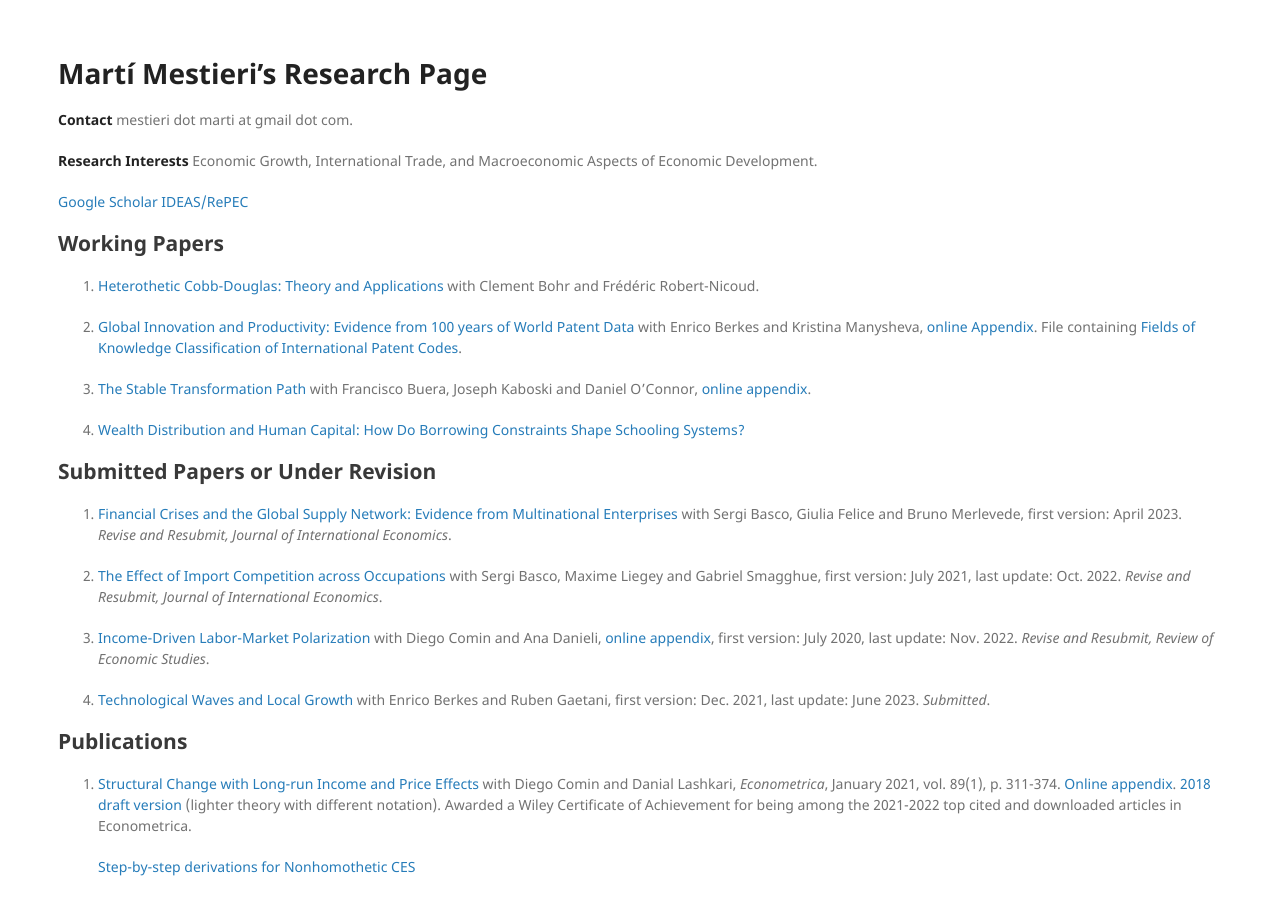
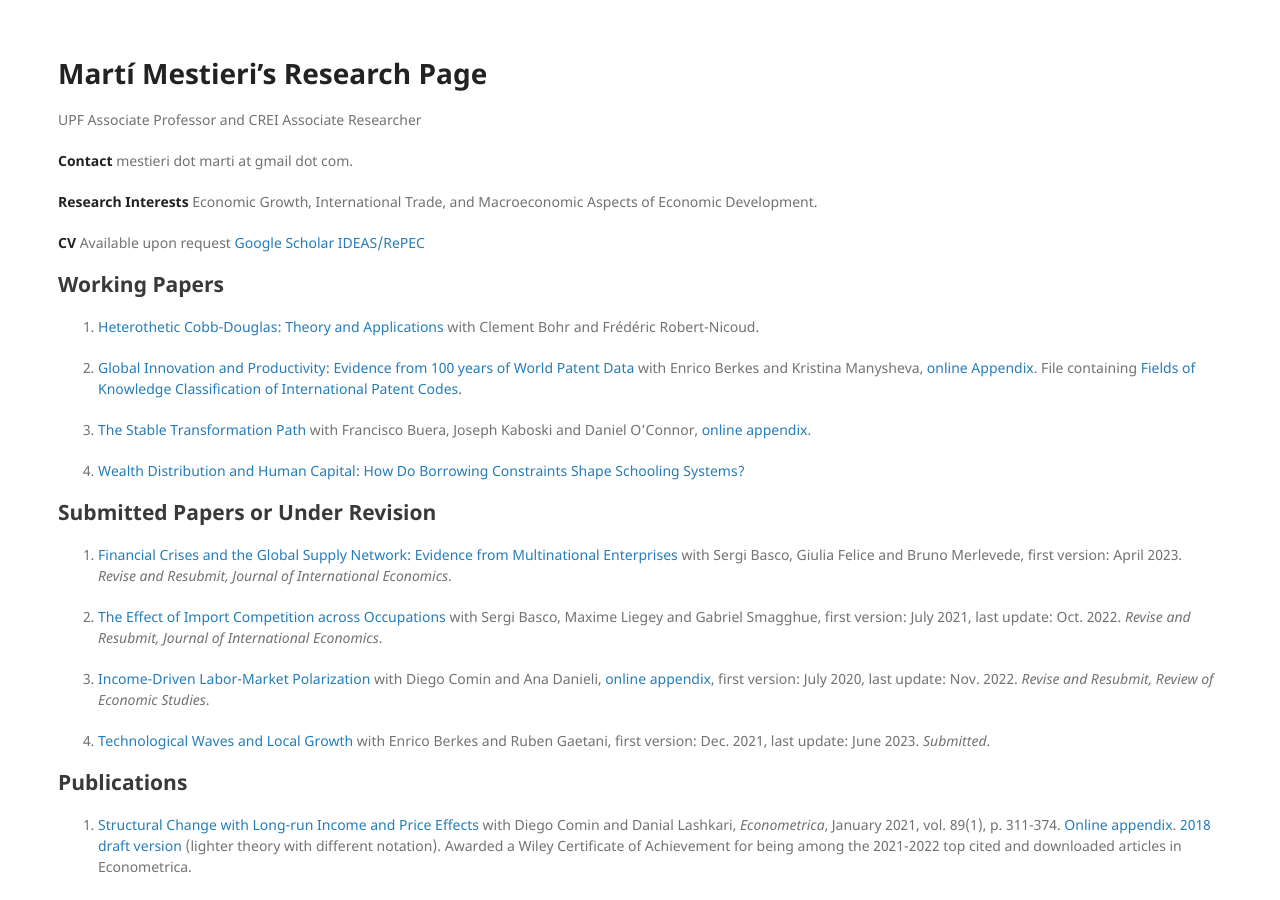
Before and after one commit to mestieri/mestieri.github.io, a Jekyll site: the page built from index.md, in a window 1280 px wide and 900 px high. Built offline with Jekyll 4.4.1, drawn with Linux system fonts in a browser that asks for light colours.

Commit message:
Update index.md

```diff
--- a/index.md
+++ b/index.md
@@ -10,13 +10,14 @@ title: Martí Mestieri's Research Page
 UPF Associate Professor and CREi Associate Researcher.
 
 -->
+UPF Associate Professor and CREI Associate Researcher
 
 **Contact** mestieri dot marti at gmail dot com.
 
 **Research Interests** Economic Growth, International Trade, and Macroeconomic Aspects of Economic Development.
 
+**CV** Available upon request
 <!--**Curriculum Vitae** ([pdf](https://www.dropbox.com/s/q1ax1vnrav3rwcm/mestieri_cv_may2023.pdf?dl=0))
-
 -->
 [Google Scholar](https://scholar.google.com/citations?user=jXvJF9MAAAAJ&hl=ca)           [IDEAS/RePEC](https://ideas.repec.org/f/pme510.html)
 
```
